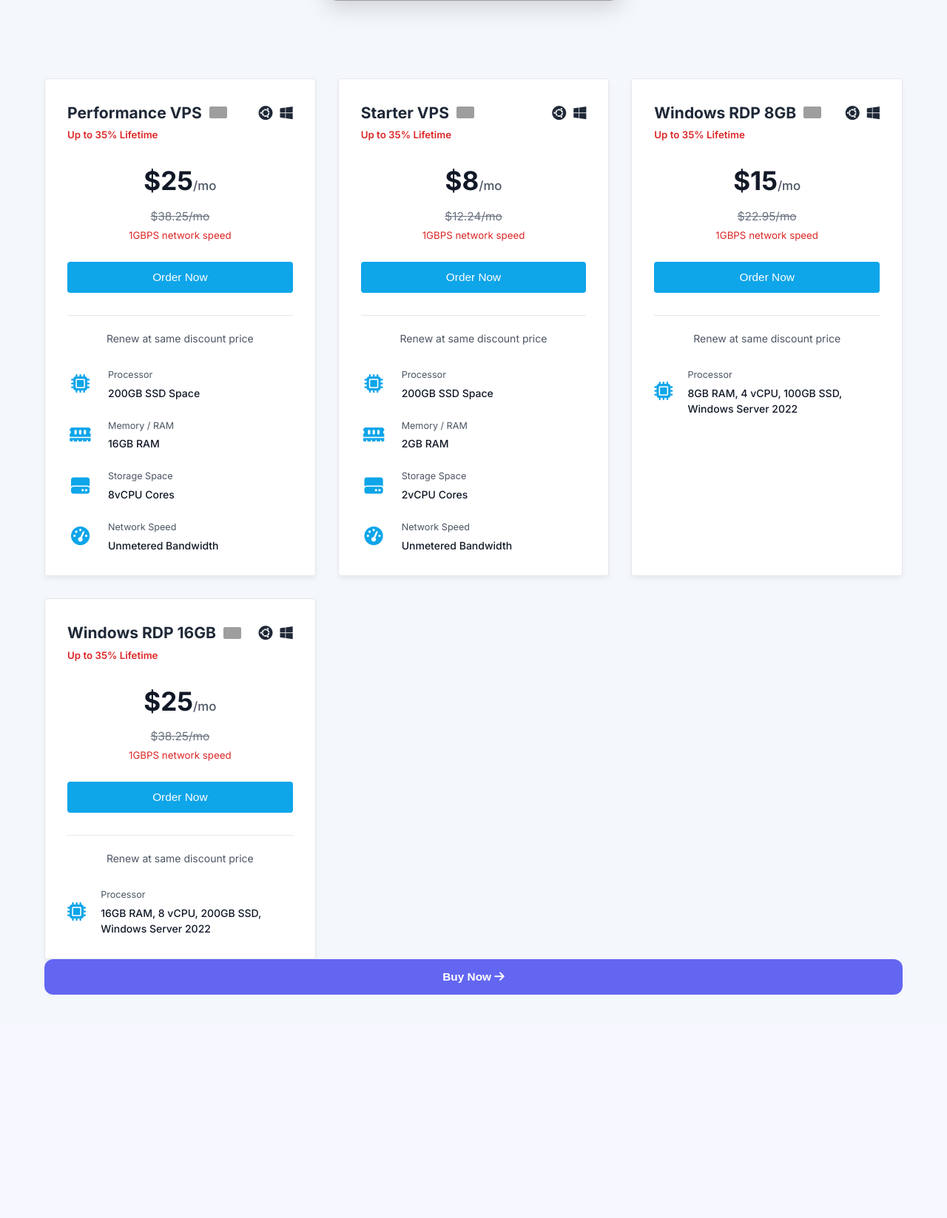
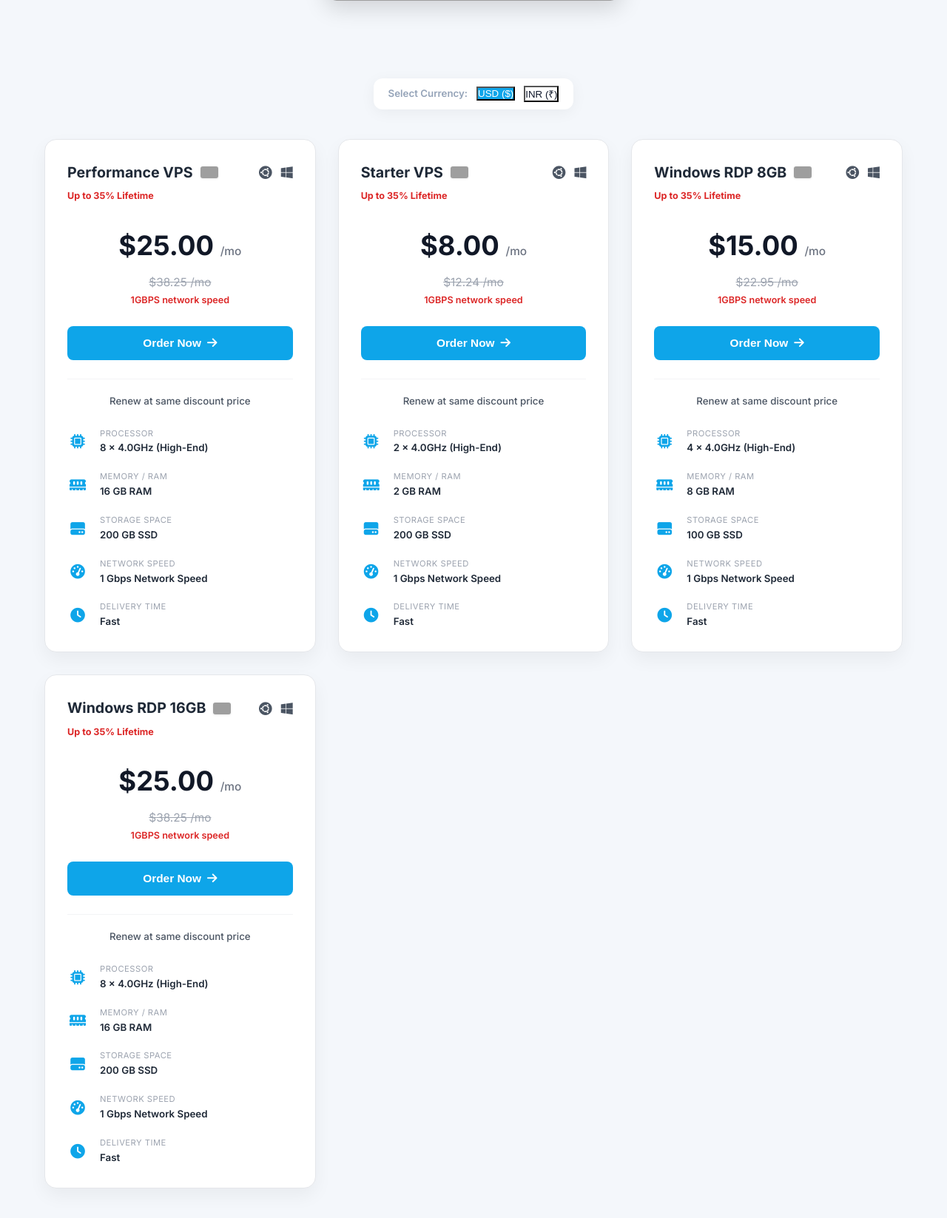
Before and after one commit to r2479548-create/VortexPanel, a Flask app: page / in a window 1280 px wide. Shown: the part 544-2191 px from the top of the page at 74% size. Before the commit the page ends 1889 px from the top, so only its background shows below. Run offline with Flask 3, Linux system fonts and the light colour scheme; data comes from the database, SQL or seed files in the repository; parts of the project's set-up code (start-up, migrations or seed data) failed here and were passed over; some libraries are stand-ins or nearby versions; grey boxes are pictures that could not be loaded.

Commit message:
Redesign storefront plan cards to match DomainRacer premium card layout with USD/INR currency switcher and proper Alpine parsing

```diff
--- a/web/templates/storefront.html
+++ b/web/templates/storefront.html
@@ -62,68 +62,70 @@
         <img src="https://images.unsplash.com/photo-1558494949-ef010cbdcc31?auto=format&fit=crop&w=800&q=80" alt="VPS Servers" style="max-width:100%; height:auto; border-radius:15px; box-shadow:0 10px 30px rgba(0,0,0,0.15); margin-bottom:40px;">
       </div>
 
+      <!-- Currency Switcher -->
+      <div style="display: flex; justify-content: center; align-items: center; gap: 12px; margin-bottom: 40px; background: var(--bg-card); padding: 10px 20px; border-radius: 12px; max-width: fit-content; margin-left: auto; margin-right: auto; box-shadow: var(--shadow-soft);">
+        <span style="font-weight: 600; color: var(--text-muted); font-size: 0.95rem;">Select Currency:</span>
+        <button @click="currency = 'USD'" :style="currency === 'USD' ? 'background: #0ea5e9; color: white;' : 'background: transparent; color: var(--text-primary);'" style="border: none; padding: 6px 16px; font-size: 0.9rem; font-weight: 600; border-radius: 8px; cursor: pointer; transition: all 0.2s;">USD ($)</button>
+        <button @click="currency = 'INR'" :style="currency === 'INR' ? 'background: #0ea5e9; color: white;' : 'background: transparent; color: var(--text-primary);'" style="border: none; padding: 6px 16px; font-size: 0.9rem; font-weight: 600; border-radius: 8px; cursor: pointer; transition: all 0.2s;">INR (₹)</button>
+      </div>
+
       <div class="plan-grid">
         <template x-for="plan in plans" :key="plan.id">
-          <div class="plan-card" style="padding: 0; border: 1px solid #e5e7eb; border-radius: 4px; background: #fff; box-shadow: 0 4px 6px rgba(0,0,0,0.05); text-align: center; display: flex; flex-direction: column; overflow: hidden; transition: box-shadow 0.3s ease;">
+          <div class="plan-card" style="padding: 0; border: 1px solid #e5e7eb; border-radius: 16px; background: #fff; box-shadow: 0 10px 25px rgba(0,0,0,0.05); text-align: center; display: flex; flex-direction: column; overflow: hidden; transition: transform 0.3s, box-shadow 0.3s;" onmouseover="this.style.transform='translateY(-8px)'; this.style.boxShadow='0 15px 35px rgba(0,0,0,0.1)'" onmouseout="this.style.transform='none'; this.style.boxShadow='0 10px 25px rgba(0,0,0,0.05)'">
 
-            <div style="padding: 30px;">
+            <div style="padding: 30px; display: flex; flex-direction: column; height: 100%;">
               <!-- Top Section -->
-              <div style="display: flex; justify-content: space-between; align-items: center; margin-bottom: 5px;">
+              <div style="display: flex; justify-content: space-between; align-items: center; margin-bottom: 8px;">
                 <div style="display: flex; align-items: center; gap: 10px;">
-                  <h3 x-text="plan.name" style="margin: 0; font-size: 1.5rem; color: #1f2937;"></h3>
-                  <img src="https://flagcdn.com/24x18/in.png" alt="India Flag" style="border-radius: 2px; width: 24px; height: 16px;">
+                  <h3 x-text="plan.name" style="margin: 0; font-size: 1.4rem; font-weight: 700; color: #1f2937;"></h3>
+                  <img :src="getFlag(plan)" alt="Location Flag" style="border-radius: 3px; width: 24px; height: 16px; object-fit: cover; box-shadow: 0 1px 3px rgba(0,0,0,0.1);">
                 </div>
-                <div style="color: #1f2937; font-size: 1.4rem; display: flex; gap: 10px;">
-                  <i class="fa-brands fa-ubuntu"></i>
-                  <i class="fa-brands fa-windows"></i>
+                <div style="color: #4b5563; font-size: 1.3rem; display: flex; gap: 12px; align-items: center;">
+                  <i class="fa-brands fa-ubuntu" title="Supports Linux"></i>
+                  <i class="fa-brands fa-windows" title="Supports Windows RDP"></i>
                 </div>
               </div>
 
-              <div style="text-align: left; color: #dc2626; font-size: 0.95rem; font-weight: 600; margin-bottom: 25px;">Up to 35% Lifetime</div>
+              <div style="text-align: left; color: #dc2626; font-size: 0.9rem; font-weight: 700; margin-bottom: 20px;">Up to 35% Lifetime</div>
 
               <!-- Pricing -->
-              <div class="plan-price" style="font-size: 2.5rem; font-weight: 700; color: #111827; margin: 10px 0;">
-                $<span x-text="plan.price"></span><span style="font-size: 1.2rem; color: #4b5563; font-weight: 500;">/mo</span>
+              <div class="plan-price" style="font-size: 2.6rem; font-weight: 800; color: #111827; margin: 10px 0; text-align: center;">
+                <span x-show="currency === 'USD'">$<span x-text="parseFloat(plan.price).toFixed(2)"></span></span>
+                <span x-show="currency === 'INR'">₹<span x-text="Math.round(plan.price * 83)"></span></span>
+                <span style="font-size: 1.1rem; color: #6b7280; font-weight: 500;">/mo</span>
               </div>
-              <div style="text-decoration: line-through; color: #6b7280; font-size: 1.1rem; margin-bottom: 5px;">
-                $<span x-text="(plan.price * 1.53).toFixed(2)"></span>/mo
+
+              <div style="text-decoration: line-through; color: #9ca3af; font-size: 1.1rem; margin-bottom: 4px; text-align: center;">
+                <span x-show="currency === 'USD'">$<span x-text="(plan.price * 1.53).toFixed(2)"></span></span>
+                <span x-show="currency === 'INR'">₹<span x-text="Math.round(plan.price * 1.53 * 83)"></span></span>/mo
               </div>
-              <div style="color: #dc2626; font-size: 0.95rem; margin-bottom: 25px;">1GBPS network speed</div>
+
+              <div style="color: #dc2626; font-size: 0.9rem; font-weight: 600; margin-bottom: 25px; text-align: center;">1GBPS network speed</div>
 
               <!-- Order Button -->
-              <button class="btn-buy" style="background: #0ea5e9; color: white; border: none; border-radius: 4px; padding: 12px; font-weight: 500; font-size: 1.1rem; width: 100%; margin-bottom: 30px; transition: background 0.2s; cursor: pointer;" @click="openCheckout(plan)" onmouseover="this.style.background='#0284c7'" onmouseout="this.style.background='#0ea5e9'">
-                Order Now
+              <button class="btn-buy" style="background: #0ea5e9; color: white; border: none; border-radius: 8px; padding: 14px; font-weight: 600; font-size: 1.1rem; width: 100%; margin-bottom: 25px; transition: background 0.2s; cursor: pointer; display: flex; align-items: center; justify-content: center; gap: 8px;" @click="openCheckout(plan)" onmouseover="this.style.background='#0284c7'" onmouseout="this.style.background='#0ea5e9'">
+                Order Now <i class="fa-solid fa-arrow-right"></i>
               </button>
 
-              <hr style="border: none; border-top: 1px solid #e5e7eb; margin-bottom: 20px;">
-              <div style="color: #4b5563; font-size: 1rem; margin-bottom: 30px;">Renew at same discount price</div>
+              <hr style="border: none; border-top: 1px solid #f3f4f6; margin-bottom: 20px;">
+              <div style="color: #4b5563; font-size: 0.95rem; font-weight: 500; margin-bottom: 25px; text-align: center;">Renew at same discount price</div>
 
               <!-- Features List -->
-              <div style="text-align: left; display: flex; flex-direction: column; gap: 25px;">
-                <template x-for="(feature, index) in plan.description.split(' • ')" :key="index">
-                  <div style="display: flex; align-items: center; gap: 20px;">
-                    <div style="color: #0ea5e9; font-size: 1.8rem; width: 35px; text-align: center;">
-                      <i class="fa-solid" :class="{
-                        'fa-microchip': index === 0,
-                        'fa-memory': index === 1,
-                        'fa-hard-drive': index === 2,
-                        'fa-gauge-high': index === 3,
-                        'fa-clock': index === 4,
-                        'fa-check': index > 4
-                      }"></i>
+              <div style="text-align: left; display: flex; flex-direction: column; gap: 20px; margin-top: auto;">
+                <template x-for="(feature, idx) in getFeatures(plan)" :key="idx">
+                  <div style="display: flex; align-items: center; gap: 16px;">
+                    <div style="color: #0ea5e9; font-size: 1.4rem; width: 28px; text-align: center; display: flex; align-items: center; justify-content: center;">
+                      <i class="fa-solid" :class="feature.icon"></i>
                     </div>
                     <div style="display: flex; flex-direction: column;">
-                      <span style="color: #4b5563; font-size: 0.9rem; margin-bottom: 4px;" x-text="['Processor', 'Memory / RAM', 'Storage Space', 'Network Speed', 'Delivery Time'][index] || 'Feature'"></span>
-                      <span style="color: #111827; font-weight: 500; font-size: 1rem;" x-text="feature"></span>
+                      <span style="color: #9ca3af; font-size: 0.8rem; text-transform: uppercase; letter-spacing: 0.5px; margin-bottom: 2px;" x-text="feature.name"></span>
+                      <span style="color: #1f2937; font-weight: 600; font-size: 0.95rem;" x-text="feature.value"></span>
                     </div>
                   </div>
                 </template>
               </div>
             </div>
-          </div>
-          </template>
-            </div>
-            <button class="btn-buy" @click="openCheckout(plan)">Buy Now <i class="fa-solid fa-arrow-right"></i></button>
+
           </div>
         </template>
       </div>
@@ -212,6 +214,60 @@
         orders: [],
         loginData: { email: '', password: '' },
         registerData: { username: '', email: '', password: '' },
+        currency: 'USD',
+        getFeatures(plan) {
+            let desc = plan.description || '';
+            let ram = 'N/A';
+            let cpu = 'N/A';
+            let storage = 'N/A';
+            let network = '1 Gbps Network Speed';
+            let delivery = 'Fast';
+
+            let ramMatch = desc.match(/(\d+)\s*GB\s*RAM/i);
+            if (ramMatch) ram = ramMatch[1] + ' GB RAM';
+
+            let cpuMatch = desc.match(/(\d+)\s*(vCPU|Cores)/i);
+            if (cpuMatch) {
+                cpu = cpuMatch[1] + ' x 4.0GHz (High-End)';
+            } else if (desc.match(/(\d+)\s*Core/i)) {
+                let match = desc.match(/(\d+)\s*Core/i);
+                cpu = match[1] + ' Cores';
+            }
+
+            let storageMatch = desc.match(/(\d+)\s*GB\s*(SSD|NVMe|Space)/i);
+            if (storageMatch) storage = storageMatch[1] + ' GB SSD';
+
+            if (ram === 'N/A') {
+                if (desc.includes('16GB')) ram = '16 GB RAM';
+                else if (desc.includes('2GB')) ram = '2 GB RAM';
+                else if (desc.includes('8GB')) ram = '8 GB RAM';
+            }
+            if (cpu === 'N/A') {
+                if (desc.includes('8vCPU')) cpu = '8 x 4.0GHz (High-End)';
+                else if (desc.includes('2vCPU')) cpu = '2 x 3.0GHz';
+                else if (desc.includes('4 vCPU')) cpu = '4 x 3.5GHz';
+            }
+            if (storage === 'N/A') {
+                if (desc.includes('200GB')) storage = '200 GB SSD';
+                else if (desc.includes('100GB')) storage = '100 GB SSD';
+            }
+
+            return [
+                { name: 'Processor', value: cpu, icon: 'fa-microchip' },
+                { name: 'Memory / RAM', value: ram, icon: 'fa-memory' },
+                { name: 'Storage Space', value: storage, icon: 'fa-hard-drive' },
+                { name: 'Network Speed', value: network, icon: 'fa-gauge-high' },
+                { name: 'Delivery Time', value: delivery, icon: 'fa-clock' }
+            ];
+        },
+        getFlag(plan) {
+            let name = plan.name.toLowerCase();
+            let desc = (plan.description || '').toLowerCase();
+            if (name.includes('ind') || desc.includes('india') || name.startsWith('in')) {
+                return 'https://flagcdn.com/24x18/in.png';
+            }
+            return 'https://flagcdn.com/24x18/us.png';
+        },
 
         // Checkout state
         selectedPlan: null,
```
